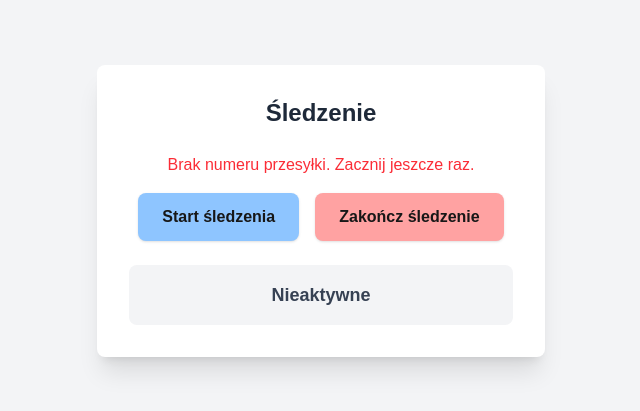
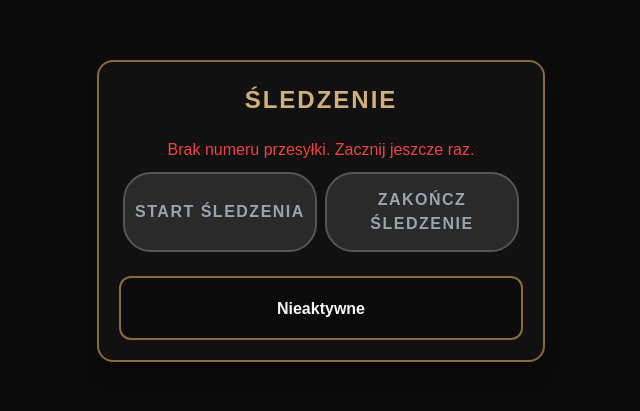
Before and after one commit to MKairlines/sledzenie, a Next.js app: page /main in a window 1280 px wide. Shown: the part 189-600 px from the top of the page, without its empty margins (319-959 px from the left). Built offline with nearby package versions, Linux system fonts and the light colour scheme.

Commit message:
Update page.tsx

```diff
--- a/app/main/page.tsx
+++ b/app/main/page.tsx
@@ -139,36 +139,114 @@ export default function Home() {
   }, [userId, sendLocationToServer]); // Added sendLocationToServer to dependencies to ensure correct closure
 
   return (
-    <main className="flex flex-col items-center justify-center min-h-screen p-4 bg-gray-100">
-      <div className="bg-white p-8 rounded-lg shadow-xl max-w-md w-full">
-        <h2 className="text-2xl font-bold text-gray-800 mb-6 text-center">Śledzenie</h2>
-        {!userId && !userIdInitError && <p className="text-center text-blue-500 mb-4">Wczytywanie numeru przesyłki...</p>}
-        {userIdInitError && <p className="text-center text-red-500 mb-4">{userIdInitError}</p>}
+    <main className="flex flex-col items-center justify-center min-h-screen p-4" style={{ backgroundColor: '#0b0b0b' }}>
+      <div
+        className="shadow-xl max-w-md w-full"
+        style={{
+          backgroundColor: '#111111',
+          padding: 20,
+          borderRadius: 16,
+          borderWidth: 2,
+          borderColor: '#8a6b3d',
+        }}
+      >
+        <h2
+          className="text-center"
+          style={{
+            fontSize: 24,
+            fontWeight: 800,
+            marginBottom: 20,
+            color: '#d1b07c',
+            letterSpacing: 2,
+            textTransform: 'uppercase',
+          }}
+        >
+          Śledzenie
+        </h2>
+        {!userId && !userIdInitError && <p className="text-center" style={{ color: '#c9c9c9', marginBottom: 10 }}>Wczytywanie numeru przesyłki...</p>}
+        {userIdInitError && <p className="text-center" style={{ color: '#ef4444', marginBottom: 10 }}>{userIdInitError}</p>}
         {userId && (
-            <p className="text-sm text-gray-600 text-center mb-4 break-all">
-                Numer przesyłki: <span className="font-mono bg-gray-100 p-1 rounded">{userId}</span>
+            <p className="text-center break-all" style={{ color: '#e5e5e5', marginBottom: 20 }}>
+                Numer przesyłki: <span
+                  className="font-mono"
+                  style={{
+                    backgroundColor: '#0b0b0b',
+                    color: '#f5f5f5',
+                    padding: 4,
+                    borderRadius: 6,
+                    borderWidth: 1,
+                    borderColor: '#8a6b3d',
+                  }}
+                >{userId}</span>
             </p>
         )}
         <div className="flex flex-col sm:flex-row justify-center space-y-4 sm:space-y-0 sm:space-x-4 mb-6">
           <button
             onClick={startTracking}
             disabled={isTracking || !userId || !!userIdInitError}
-            className={`font-semibold py-3 px-6 rounded-lg shadow transition-colors duration-200
-                        ${isTracking || !userId || !!userIdInitError ? 'bg-blue-300 cursor-not-allowed' : 'bg-blue-600 hover:bg-blue-700 text-white'}`}
+            className="flex-1 mx-1 rounded-full border-2"
+            style={{
+              paddingTop: 14,
+              paddingBottom: 14,
+              borderRadius: 28,
+              borderColor: '#d1b07c',
+              backgroundColor: (isTracking || !userId || !!userIdInitError) ? '#2a2a2a' : '#d1b07c',
+              borderColor: (isTracking || !userId || !!userIdInitError) ? '#555555' : '#d1b07c',
+            }}
           >
-            Start śledzenia
+            <span
+              className="font-bold text-center uppercase"
+              style={{
+                fontWeight: 800,
+                fontSize: 16,
+                letterSpacing: 1.5,
+                color: (isTracking || !userId || !!userIdInitError) ? '#9ca3af' : '#0b0b0b',
+              }}
+            >
+              Start śledzenia
+            </span>
           </button>
           <button
             onClick={stopTracking}
             disabled={!isTracking || !userId || !!userIdInitError}
-            className={`font-semibold py-3 px-6 rounded-lg shadow transition-colors duration-200
-                        ${!isTracking || !userId || !!userIdInitError ? 'bg-red-300 cursor-not-allowed' : 'bg-red-600 hover:bg-red-700 text-white'}`}
+            className="flex-1 mx-1 rounded-full border-2"
+            style={{
+              paddingTop: 14,
+              paddingBottom: 14,
+              borderRadius: 28,
+              borderColor: '#d1b07c',
+              backgroundColor: (!isTracking || !userId || !!userIdInitError) ? '#2a2a2a' : 'transparent',
+              borderColor: (!isTracking || !userId || !!userIdInitError) ? '#555555' : '#d1b07c',
+            }}
           >
-            Zakończ śledzenie
+            <span
+              className="font-bold text-center uppercase"
+              style={{
+                fontWeight: 800,
+                fontSize: 16,
+                letterSpacing: 1.5,
+                color: (!isTracking || !userId || !!userIdInitError) ? '#9ca3af' : '#d1b07c',
+              }}
+            >
+              Zakończ śledzenie
+            </span>
           </button>
         </div>
-        <div id="status" className="bg-gray-100 p-4 rounded-lg text-gray-700 font-bold text-lg text-center">
-          {statusText}
+        <div
+          id="status"
+          className="p-4 rounded-lg font-bold text-lg text-center"
+          style={{
+            backgroundColor: '#0b0b0b',
+            padding: 16,
+            borderRadius: 12,
+            borderWidth: 2,
+            borderColor: '#8a6b3d',
+            marginTop: 16,
+          }}
+        >
+          <span style={{ fontSize: 16, fontWeight: 'bold', color: '#f5f5f5' }}>
+            {statusText}
+          </span>
         </div>
       </div>
     </main>
```
